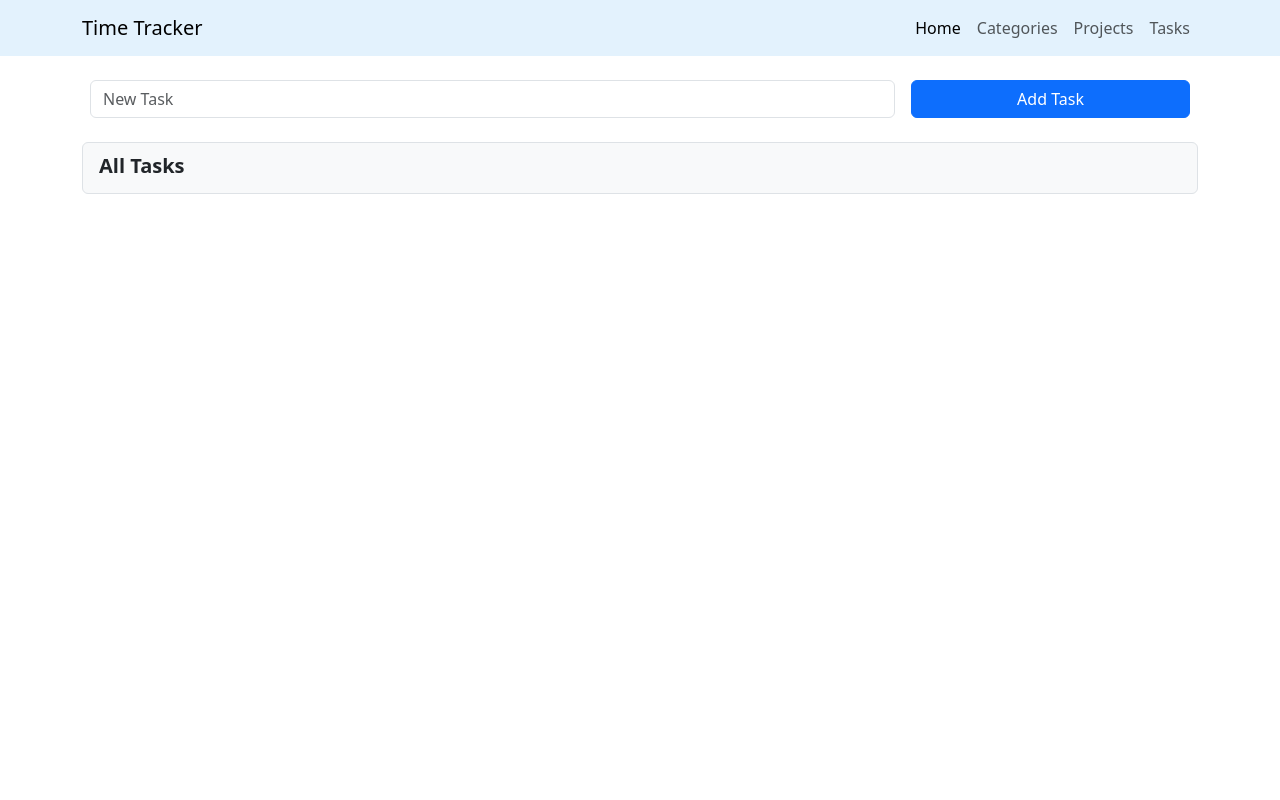
After one commit to hello-dg/Time-Tracker-App-Bootstrap, a Flask app: page /tasks in a window 1280 px wide. The commit adds this page. Run offline with Flask 3, Linux system fonts and the light colour scheme; data that the repository does not hold is empty.

Commit message:
Add Project and Task pages for CRUD operations

```diff
--- a/main.py
+++ b/main.py
@@ -139,48 +139,65 @@ def delete_category(category_id):
     db.session.commit()
     return redirect(url_for('categories'))
 
+
+@app.route('/projects')
+def projects():
+    project_data = Project.query.order_by(Project.name.asc()).all()
+    return render_template('projects.html', projects=project_data)
+
+
 @app.route('/add-project', methods=['GET', 'POST'])
 def add_project():
-    name = "Payroll"
-    new_entry = Project(name=name)
+    project_name = request.form.get('new-project')
+    new_project = Project(name=project_name)
 
     try:
-        db.session.add(new_entry)
+        db.session.add(new_project)
         db.session.commit()
         print("Added to database")
     except Exception as e:
         db.session.rollback()
         print(f"Error: {e}")
 
-    print(name)
-    return redirect(url_for('index'))
+    return redirect(url_for('projects'))
 
 
 @app.route('/delete-project/<int:project_id>')
 def delete_project(project_id):
-    pass
+    project = Project.query.get_or_404(project_id)
+    db.session.delete(project)
+    db.session.commit()
+    return redirect(url_for('projects'))
+
+
+@app.route('/tasks')
+def tasks():
+    task_data = Task.query.order_by(Task.name.asc()).all()
+    return render_template('tasks.html', tasks=task_data)
 
 
 @app.route('/add-task', methods=['GET', 'POST'])
 def add_task():
-    name = "Preparation"
-    new_entry = Task(name=name)
+    task_name = request.form.get('new-task')
+    new_task = Task(name=task_name)
 
     try:
-        db.session.add(new_entry)
+        db.session.add(new_task)
         db.session.commit()
         print("Added to database")
     except Exception as e:
         db.session.rollback()
         print(f"Error: {e}")
 
-    print(name)
-    return redirect(url_for('index'))
+    return redirect(url_for('tasks'))
 
 
 @app.route('/delete-task/<int:task_id>')
 def delete_task(task_id):
-    pass
+    task = Task.query.get_or_404(task_id)
+    db.session.delete(task)
+    db.session.commit()
+    return redirect(url_for('tasks'))
 
 
 if __name__ == '__main__':
--- a/templates/navbar.html
+++ b/templates/navbar.html
@@ -13,10 +13,10 @@
                     <a class="nav-link" href="/categories">Categories</a>
                 </li>
                 <li class="nav-item">
-                    <a class="nav-link" href="#">Projects</a>
+                    <a class="nav-link" href="/projects">Projects</a>
                 </li>
                 <li class="nav-item">
-                    <a class="nav-link" href="#">Tasks</a>
+                    <a class="nav-link" href="/tasks">Tasks</a>
                 </li>
             </ul>
         </div>
--- /dev/null
+++ b/templates/tasks.html
@@ -0,0 +1,45 @@
+<html>
+<head>
+    <meta charset="UTF-8">
+    <meta name="viewport"
+          content="width=device-width, user-scalable=no, initial-scale=1.0, maximum-scale=1.0, minimum-scale=1.0">
+    <meta http-equiv="X-UA-Compatible" content="ie=edge">
+    <title>Time Tracker</title>
+    <link href="https://cdn.jsdelivr.net/npm/bootstrap@5.3.3/dist/css/bootstrap.min.css" rel="stylesheet" integrity="sha384-QWTKZyjpPEjISv5WaRU9OFeRpok6YctnYmDr5pNlyT2bRjXh0JMhjY6hW+ALEwIH" crossorigin="anonymous">
+</head>
+<body>
+    {% include 'navbar.html' %}
+
+    <div class="container" id="form">
+        <form action="{{ url_for('add_task') }}" id="task-form" method="POST">
+            <div class="div d-flex" id="form-bottom-row">
+                <input type="text" class="form-control col m-2" placeholder="New Task" id="new-task" name="new-task">
+                <button class="btn btn-primary m-2 w-25" type="submit" id="submit">Add Task</button>
+            </div>
+        </form>
+    </div>
+
+    <div class="container" id="task-list">
+        <ul class="list-group">
+            <li class="list-group-item bg-light">
+                <div class="row flex-fill mb-1">
+                    <div class="fw-bold fs-5">All Tasks</div>
+                </div>
+                {% for task in tasks %}
+                    <div class="row border rounded bg-white mb-2 pb-2 align-items-center">
+                        <div class="col d-flex align-items-center mt-2">
+                            <div class="fw-bold">{{ task.name }}</div>
+                        </div>
+                        <div class="col-auto d-flex align-items-center justify-content-center mt-2">
+                            <a href="{{ url_for('delete_task', task_id=task.id) }}" class="btn btn-danger btn-sm" style="font-size: 10px;">X</a>
+                        </div>
+                    </div>
+                {% endfor %}
+            </li>
+        </ul>
+    </div>
+
+    <script src="static/js/screen_size.js"></script>
+    <script src="https://cdn.jsdelivr.net/npm/bootstrap@5.3.3/dist/js/bootstrap.bundle.min.js" integrity="sha384-YvpcrYf0tY3lHB60NNkmXc5s9fDVZLESaAA55NDzOxhy9GkcIdslK1eN7N6jIeHz" crossorigin="anonymous"></script>
+</body>
+</html>
```
Also changed, not shown: templates/projects.html (added, +45 -0 lines).
